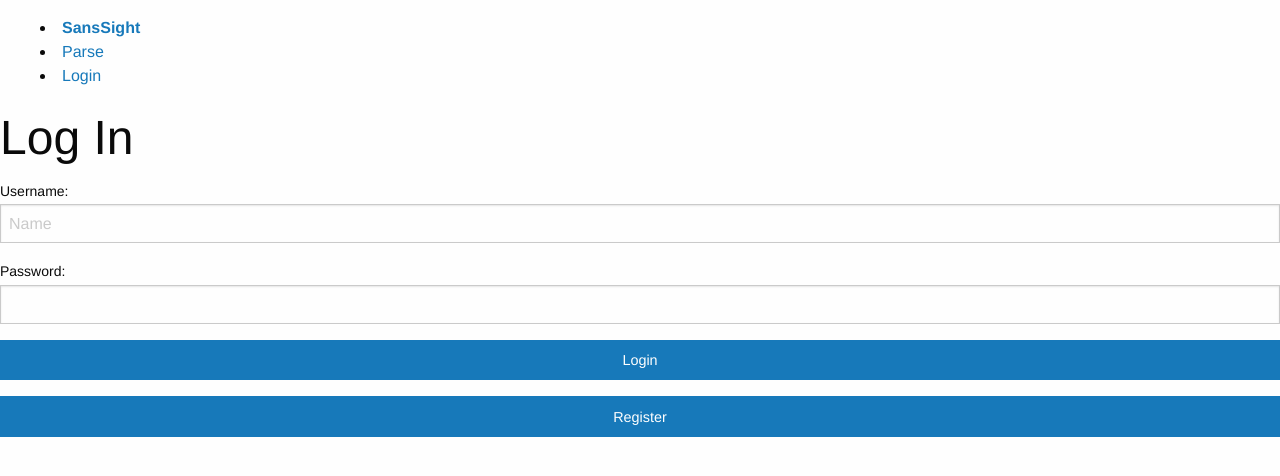
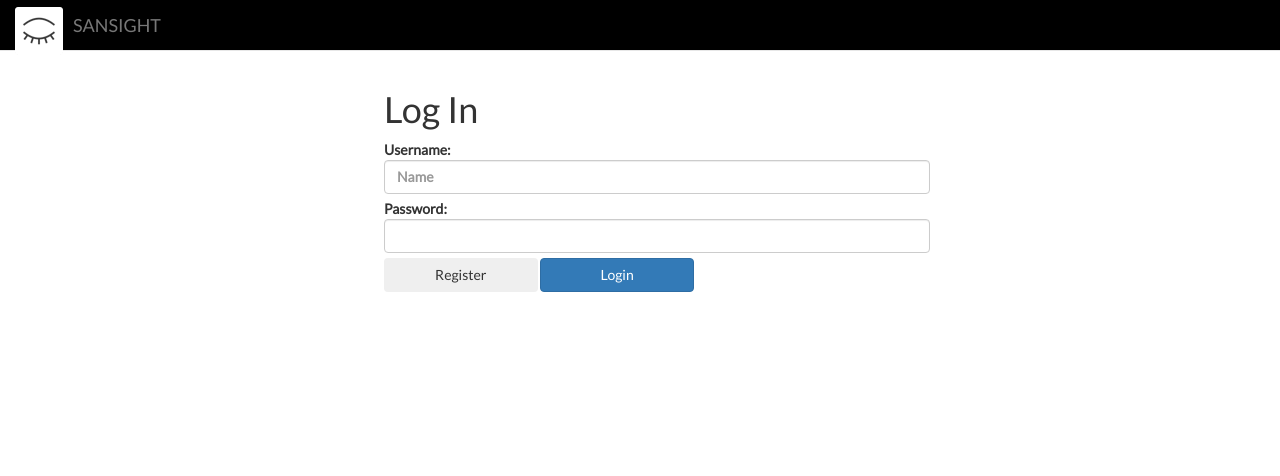
Before and after one commit to nightfire445/SanSight, a PHP site: page /login.php in a window 1280 px wide. Shown: the top 476 px of the page. Run offline with PHP 8.4, Linux system fonts and the light colour scheme; some libraries are stand-ins or nearby versions.

Commit message:
Integrated front and back end for login

```diff
--- a/login.php
+++ b/login.php
@@ -61,7 +61,7 @@
         $_SESSION['uid'] = $user['id'];
 
         $msg = 'Succesfully Logged in';
-        header('Location: index.php');
+        header('Location: home.php');
         exit();
     }
     else if(isset($_POST['login']) && isset($_POST['password'])){
@@ -83,29 +83,43 @@
 
 <head>
   <meta charset="utf-8">
-  <!-- If you delete this meta tag World War Z will become a reality -->
-  <meta name="viewport" content="width=device-width, initial-scale=1.0">
-  <title>Sansight - Login</title>
-
-  <!-- If you are using the CSS version, only link these 2 files, you may add app.css to use for your overrides if you like -->
-
+  <meta http-equiv="X-UA-Compatible" content="IE=edge">
+  <meta name="viewport" content="width=device-width, initial-scale=1">
+  <title>SANSIGHT</title>
+  <link href="https://fonts.googleapis.com/css?family=Lato" rel="stylesheet">
+  <link href="https://maxcdn.bootstrapcdn.com/bootstrap/3.3.7/css/bootstrap.min.css" rel="stylesheet">
+  <link href="style.css" rel="stylesheet">
+  <script>var $_POST = <?php echo !empty($_POST)?json_encode($_POST):'null';?>; </script>
+  <script src="./resources/js/parsepage.js"></script>
+  <script src='./resources/js/speech.js'></script>
 </head>
 
  <!-- body content here -->
 
 <body>
   <!-- from site_builder_functions.php -->
-  <?php menu_builder(); ?>
+  <nav id="mainNav" class="navbar navbar-default navbar-fixed-top">
+    <div class="container-fluid">
+      <div class="navbar-header">
+        <button type="button" class="navbar-toggle collapsed" data-toggle="collapse" data-target="#bs-example-navbar-collapse-1">
+            <span class="sr-only">Toggle navigation</span> Register/Log In <i class="fa fa-bars"></i>
+        </button>
+        <img src="sansightlogo.png" id="logo">
+        <a class="navbar-brand page-scroll" href="#">SANSIGHT</a>
+      </div>
 
+    </div>
+  </nav>
 
+  <div id="form-wrapper">
    <?php if (isset($_SESSION['username'])):?>
       <form action="login.php" method="post" id="logout-form" class="medium-6 columns">
         <section>
-        <h1 >Log Out</h1>
+        <h1>Log Out</h1>
         <?php if (isset($msg)) echo "<p class=\"err-msg\">$msg</p>"; $msg = NULL; ?>
         </section>
         <section>
-        <input id="submit" class="button expanded" type = "submit" name="logout" value="logout" />
+        <input id="submit" class="btn btn-secondary" type = "submit" name="logout" value="logout" />
         </section>
       </form>
 
@@ -115,23 +129,24 @@
      <?php if (isset($msg)) echo "<p class=\"err-msg\">$msg</p>"; $msg = NULL;?>
      <section >
         <label for="name">Username:
-          <input type="text" placeholder="Name" name="username" id="name" />
+          <input type="text" class="form-control" placeholder="Name" name="username" id="name" />
         </label>
      </section>
 
      <section >
          <label for="password">Password:
-         <input type="password" name="password" id="password" />
+         <input class="form-control" type="password" name="password" id="password" />
          </label>
      </section>
 
+     <div class="form-group">
+       <input id="submit" type="submit" class="btn btn-secondary" name="register" value="Register" />
+       <input id="submit" type="submit" class="btn btn-primary" name="login" value="Login" />
+     </div>
 
 
-       <input id="submit" type="submit" class="button expanded" name="login" value="Login" />
-       <input id="submit" type="submit" class="button expanded" name="register" value="Register" />
-
    </form>
-
+   </div>
 
 
 
--- a/style.css
+++ b/style.css
@@ -50,7 +50,16 @@ footer {
 #main{
   margin-left: 20px;
 }
-
+#form-wrapper{
+  width: 40%;
+  margin: 0 auto;
+}
+#name, #password{
+  width: 300%;
+}
+#submit{
+  width: 30%;
+}
 
 .optionsRow{
 	margin: 30px;
```
Also changed, not shown: login.html (added, +66 -0 lines).
